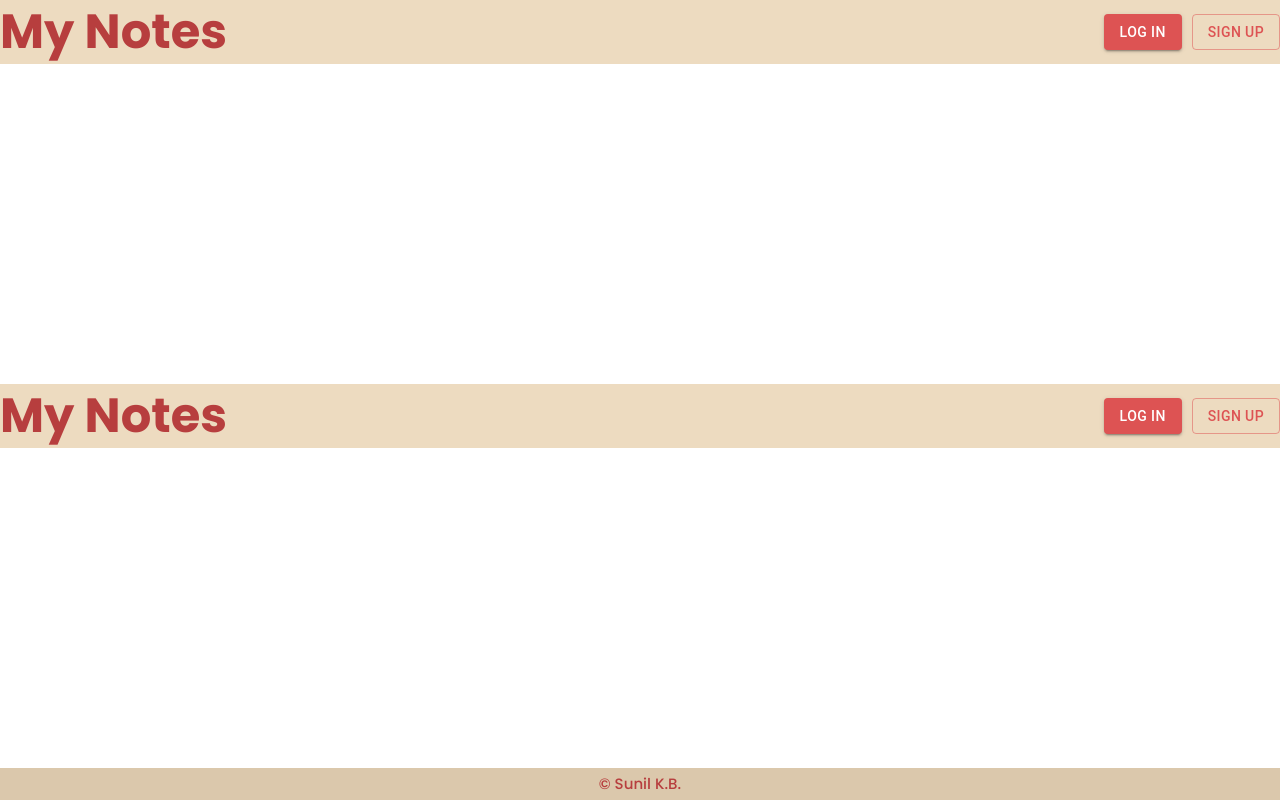
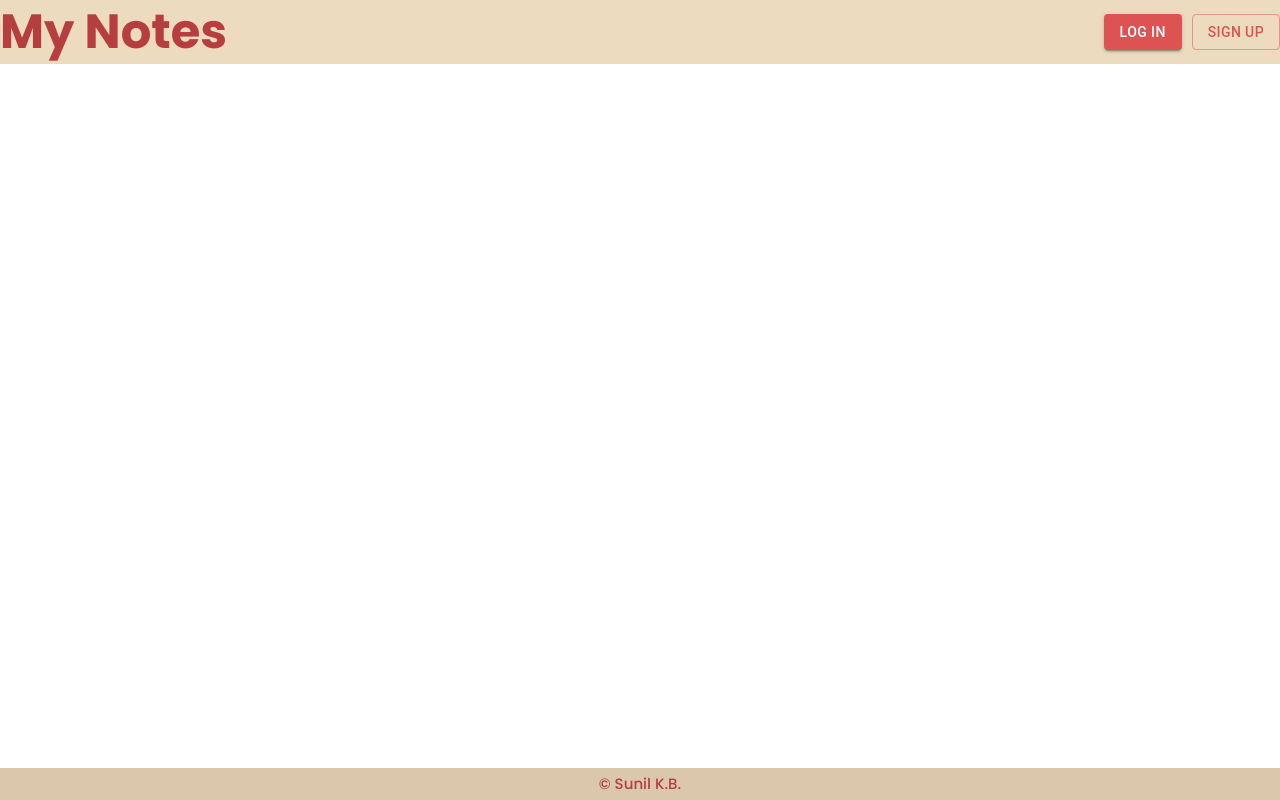
Before and after one commit to sunilk4u/notes-app-mern, a React (Create React App) app in the folder client/: page / in a window 1280 px wide. Built offline with nearby package versions, Linux system fonts and the light colour scheme.

Commit message:
remove header

```diff
--- a/client/src/pages/Login/LoginPage.jsx
+++ b/client/src/pages/Login/LoginPage.jsx
@@ -1,8 +1,7 @@
 import React from "react";
-import Header from "../../components/Header/Header";
 
 const LoginPage = () => {
-  return <Header />;
+  return <></>;
 };
 
 export default LoginPage;
```
